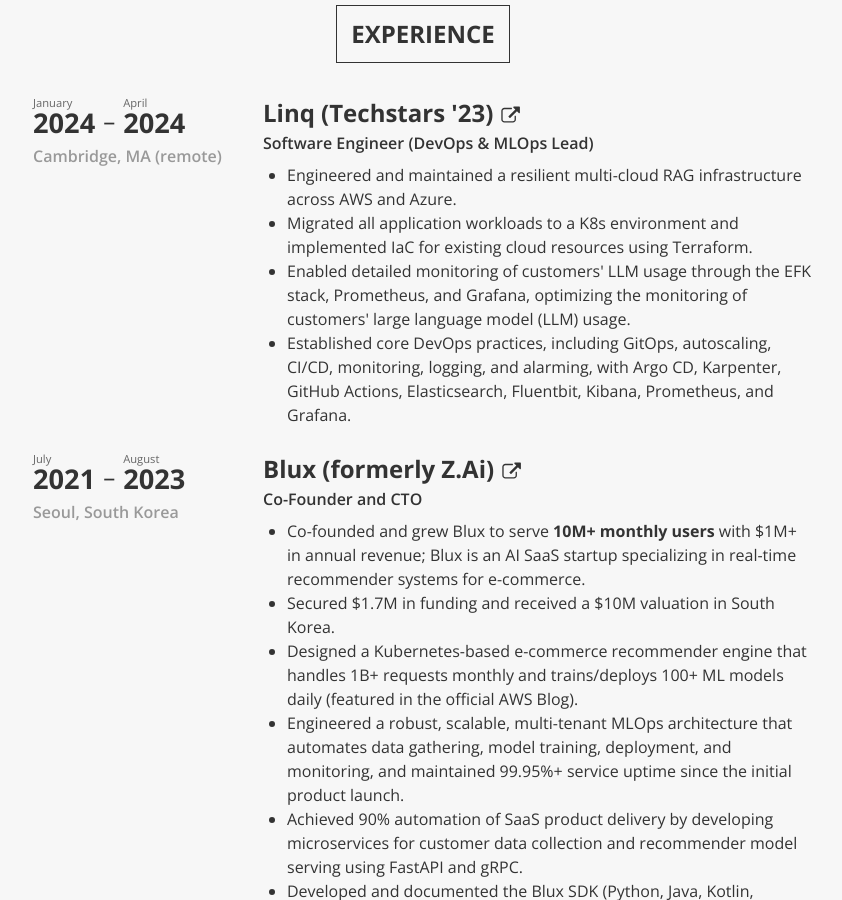
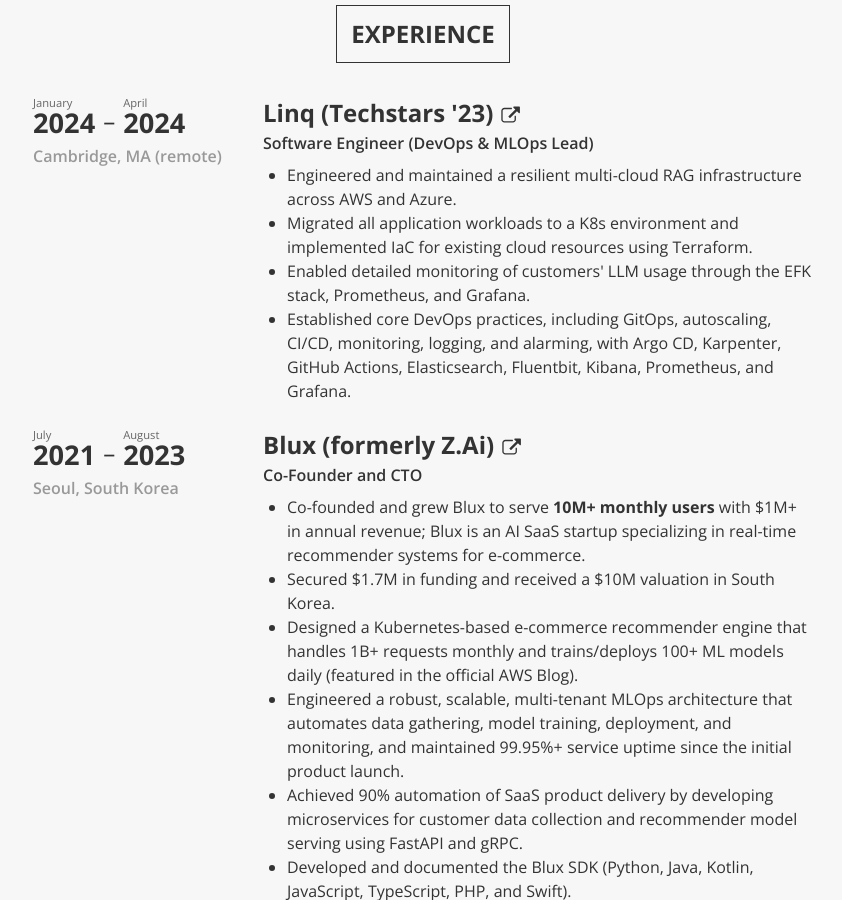
Before and after one commit to StuartSul/StuartSul.github.io_src, a Jekyll site: the page built from index.html, in a window 1280 px wide and 900 px high, scrolled down 1550 px. Shown: the whole window, without its empty margins (217-1059 px from the left). Built offline with Jekyll 4.4.1, drawn with Linux system fonts in a browser that asks for light colours.

Commit message:
[fix] Remove redundant phrase

```diff
--- a/_data/about.yaml
+++ b/_data/about.yaml
@@ -44,7 +44,7 @@
     descriptions:
     - Engineered and maintained a resilient multi-cloud RAG infrastructure across AWS and Azure.
     - Migrated all application workloads to a K8s environment and implemented IaC for existing cloud resources using Terraform.
-    - Enabled detailed monitoring of customers' LLM usage through the EFK stack, Prometheus, and Grafana, optimizing the monitoring of customers' large language model (LLM) usage.
+    - Enabled detailed monitoring of customers' LLM usage through the EFK stack, Prometheus, and Grafana.
     - Established core DevOps practices, including GitOps, autoscaling, CI/CD, monitoring, logging, and alarming, with Argo CD, Karpenter, GitHub Actions, Elasticsearch, Fluentbit, Kibana, Prometheus, and Grafana.
   - heading: Blux (formerly Z.Ai)
     link: https://www.blux.ai/
```
